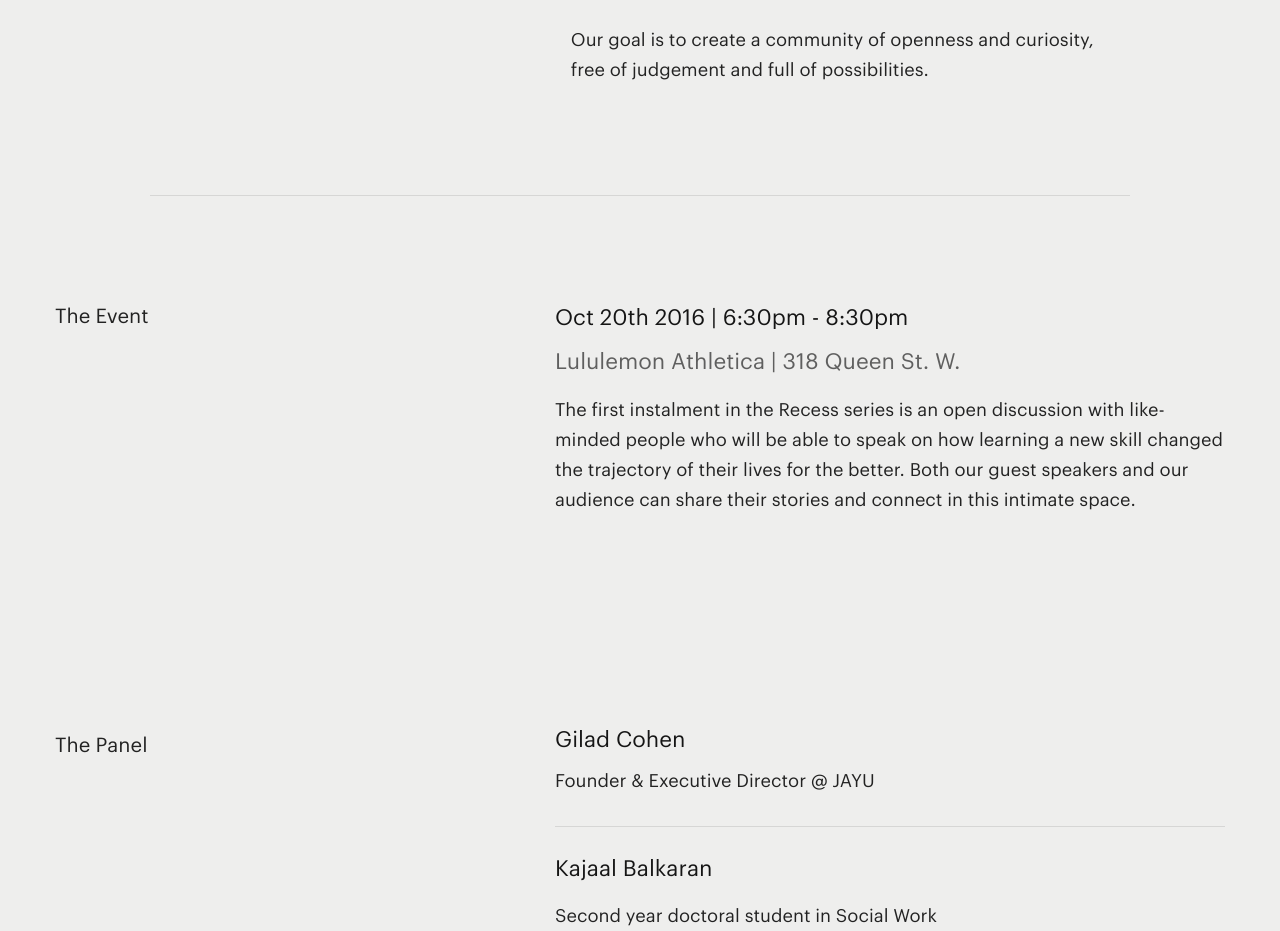
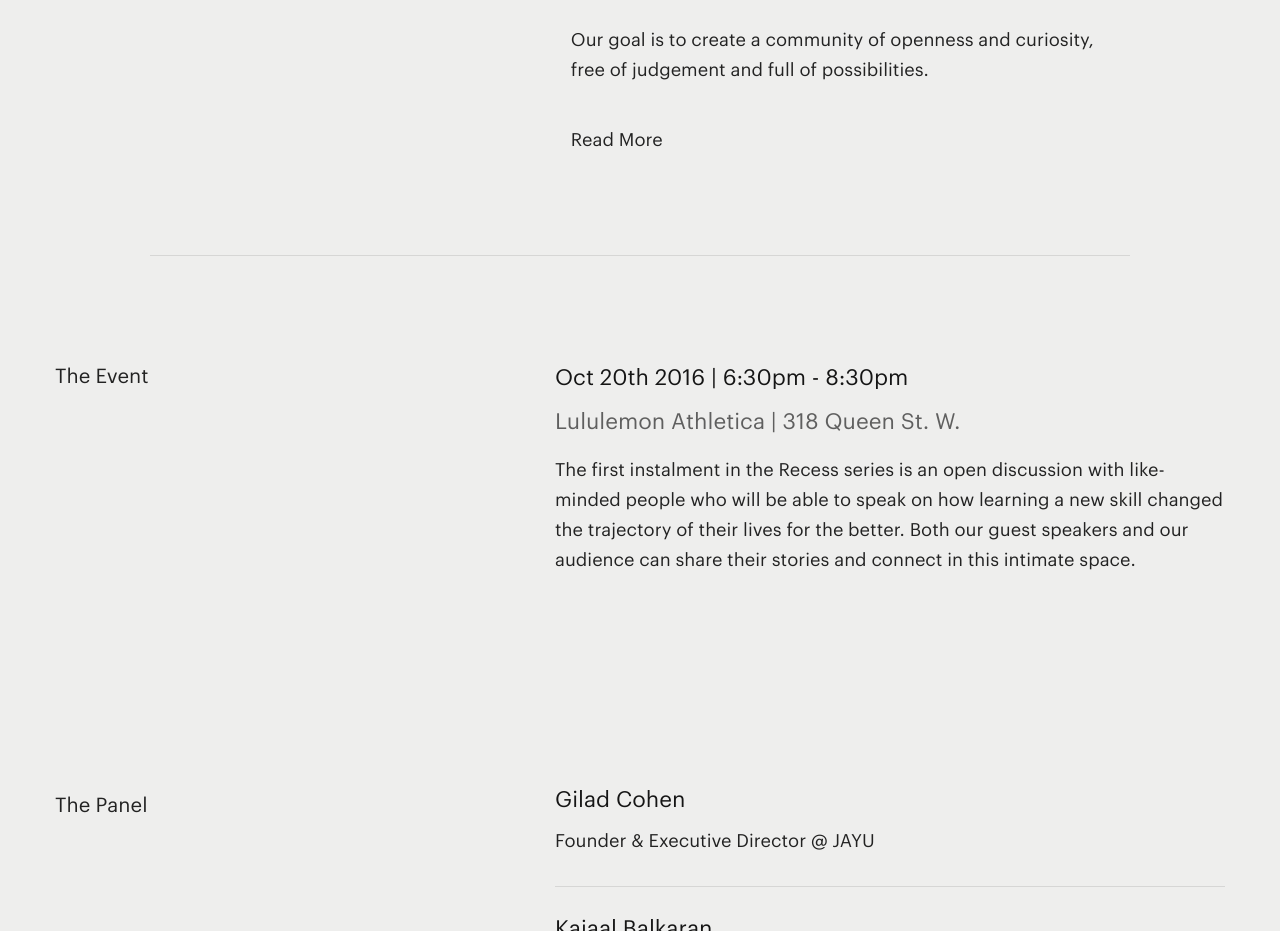
Before and after one commit to WeAreSandbox/recess, a plain HTML site: page index.html in a window 1280 px wide. Shown: the part 3320-4251 px from the top of the page. Drawn offline with Linux system fonts and the light colour scheme; a web font is replaced by a local one.

Commit message:
update index

```diff
--- a/index.html
+++ b/index.html
@@ -66,7 +66,7 @@
 <!-- bloc-2 -->
 <div class="bloc padding full-width-bloc bgc-isabelline tc-dark-jungle-green" id="bloc-2">
 	<div class="container bloc-lg">
-		<div class="row ">
+		<div class="row">
 			<div class="col-sm-5">
 				<p class="biggerbody text-left">
 					A Sandbox community delving into topics like personal growth, mental health and self-care. <br>
@@ -106,8 +106,8 @@
 					Gone are the days of the classroom but for many of us, the monotony of everyday life remains.
 				</p>
 				<p class="smallbody text-left">
-					<br>Add on the increasing pressure to appear successful and happy in the realm of social media and it seems as though there aren&rsquo;t many outlets for us to truly find the break we&rsquo;re looking for. <br> <br>We&rsquo;ve created the Recess series with this in mind. Those who continue acquiring new skills into adulthood report better stress-management skills, self-esteem, positivity, and feelings of purpose. <br> <br>Our goal is to create a community of openness and curiosity, free of judgement and full of possibilities.
-				</p>
+					<br>Add on the increasing pressure to appear successful and happy in the realm of social media and it seems as though there aren&rsquo;t many outlets for us to truly find the break we&rsquo;re looking for. <br> <br>We&rsquo;ve created the Recess series with this in mind. Those who continue acquiring new skills into adulthood report better stress-management skills, self-esteem, positivity, and feelings of purpose. <br> <br>Our goal is to create a community of openness and curiosity, free of judgement and full of possibilities. <br><br>
+				</p><a href="https://medium.com/recessbysandbox/recess-577c00c30cf5" class="a-btn a-block smallbody" target="_blank">Read More</a>
 			</div>
 		</div>
 	</div>
@@ -115,7 +115,7 @@
 <!-- bloc-4 END -->
 
 <!-- bloc-5 -->
-<div class="bloc d bgc-isabelline l-bloc" id="bloc-5">
+<div class="bloc bgc-isabelline l-bloc " id="bloc-5">
 	<div class="container bloc-lg">
 		<div class="row">
 			<div class="col-sm-5">
```
